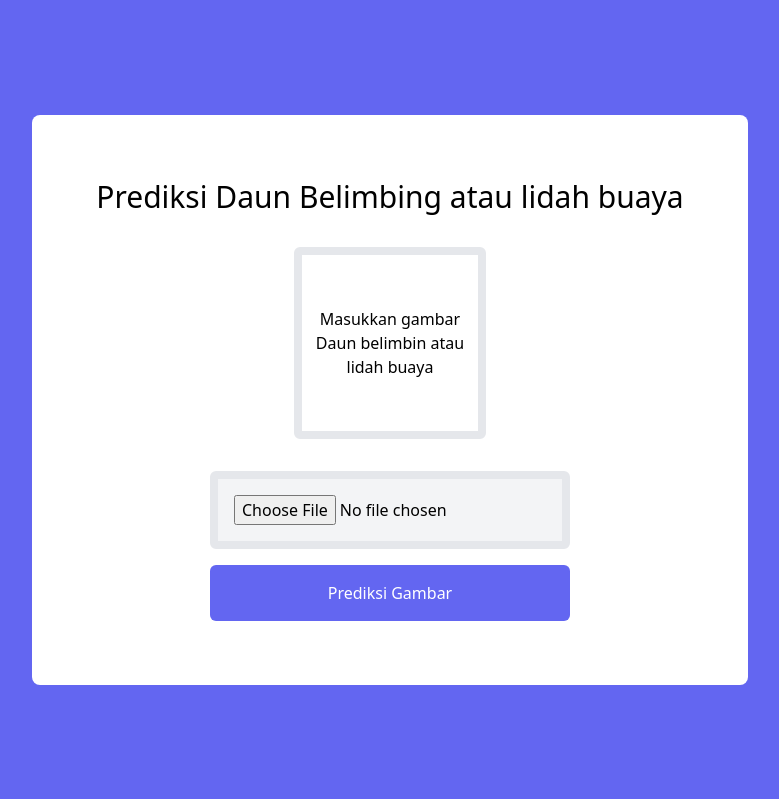
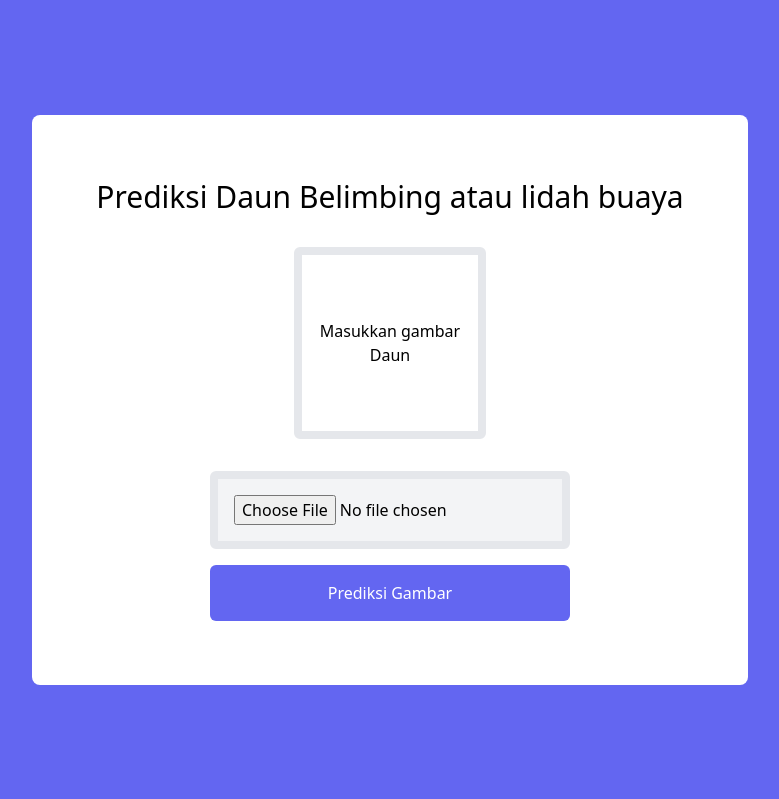
Before and after one commit to SkyAdmiral-Blu/ProjectDaun, a Flask app: page / in a window 1280 px wide. Shown: the top 799 px of the page, without its empty margins (250-1029 px from the left). Run offline with Flask 2, Linux system fonts and the light colour scheme.

Commit message:
update idk
lesgo

```diff
--- a/templates/index.html
+++ b/templates/index.html
@@ -52,7 +52,7 @@
                     "
                 >
                     <p class="text-center">
-                        Masukkan gambar Daun belimbin atau lidah buaya
+                        Masukkan gambar Daun
                     </p>
                 </div>
                 {% endif %} {% if prediction %}
```
